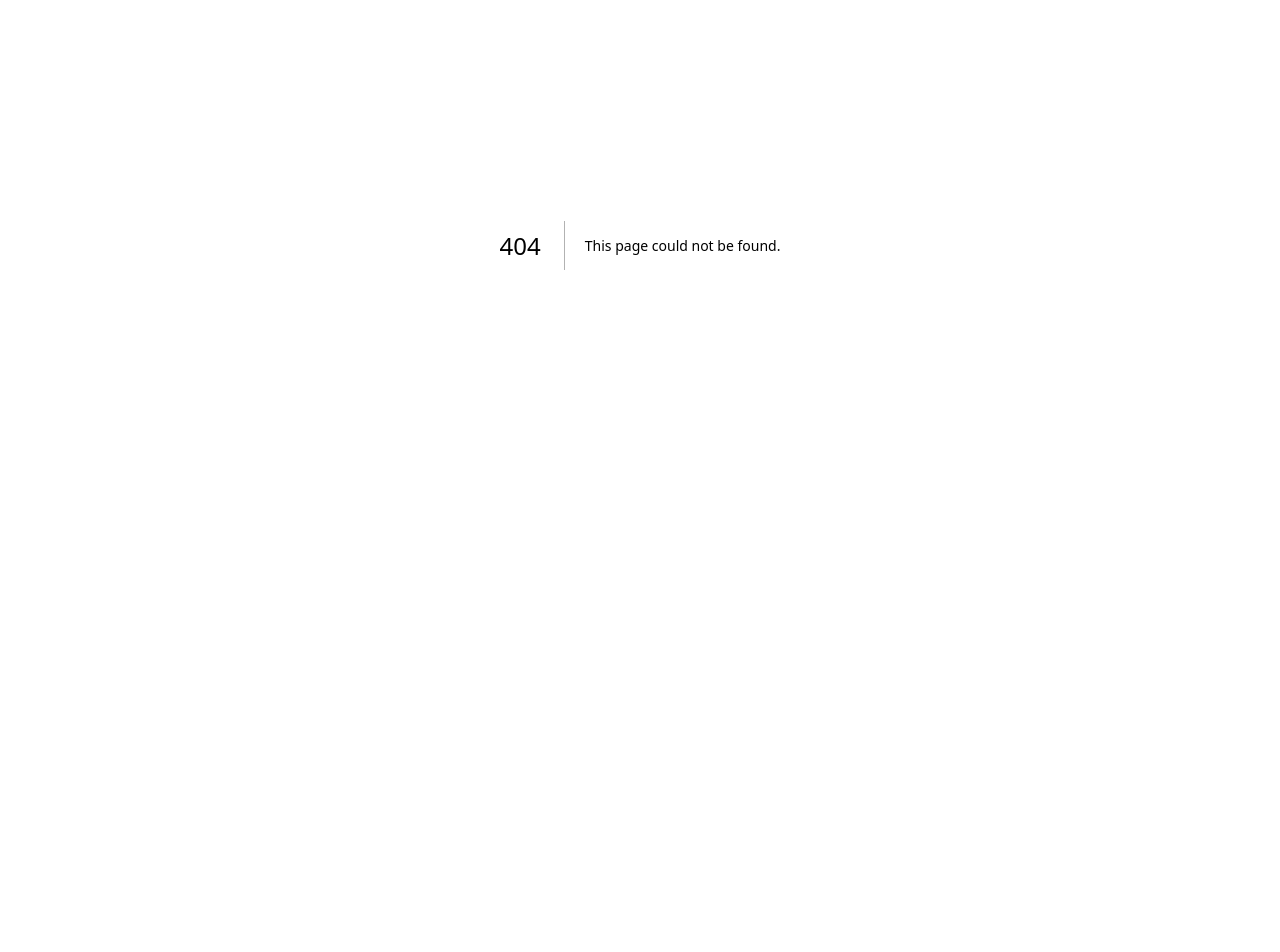
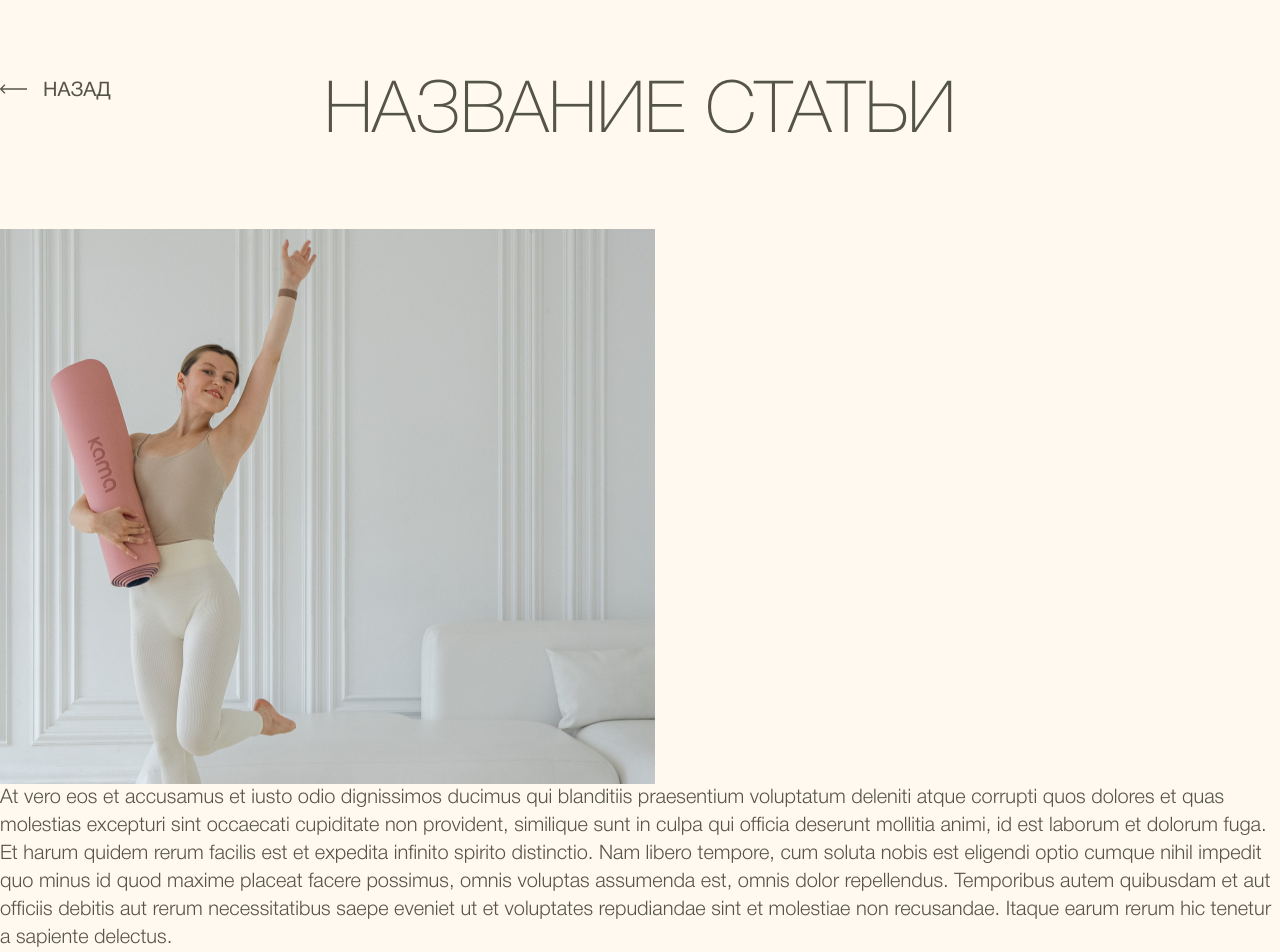
Before and after one commit to artemyizmaylov/maristretching, a Next.js app: page /blog/article in a window 1280 px wide. Before the commit this address had no page. Shown: the part 250-1202 px from the top of the page. Before the commit the page ends 895 px from the top, so only its background shows below. Built offline with nearby package versions, Linux system fonts and the light colour scheme.

Commit message:
Сверстана страница блога

```diff
--- /dev/null
+++ b/app/blog/article/layout.jsx
@@ -0,0 +1,10 @@
+import BackwardButton from "@/app/ui/backward-btn";
+
+export default function BlogArticleLayout({ children }) {
+    return (
+        <div className="relative mt-10">
+            <BackwardButton className="absolute" />
+            {children}
+        </div>
+    );
+}
--- /dev/null
+++ b/app/blog/article/page.jsx
@@ -0,0 +1,13 @@
+import Image from "next/image";
+import test_img from '../../images/test-img1.png'
+
+export default function BlogArticle() {
+    return (
+        <div>
+            <h1 className="font-extralight text-7xl uppercase text-center mb-20">Название статьи</h1>
+            <Image src={test_img} />
+            <p>At vero eos et accusamus et iusto odio dignissimos ducimus qui blanditiis praesentium voluptatum deleniti atque corrupti quos dolores et quas molestias excepturi sint occaecati cupiditate non provident, similique sunt in culpa qui officia deserunt mollitia animi, id est laborum et dolorum fuga. Et harum quidem rerum facilis est et expedita infinito spirito distinctio.
+                Nam libero tempore, cum soluta nobis est eligendi optio cumque nihil impedit quo minus id quod maxime placeat facere possimus, omnis voluptas assumenda est, omnis dolor repellendus. Temporibus autem quibusdam et aut officiis debitis aut rerum necessitatibus saepe eveniet ut et voluptates repudiandae sint et molestiae non recusandae. Itaque earum rerum hic tenetur a sapiente delectus. </p>
+        </div>
+    );
+}
```
